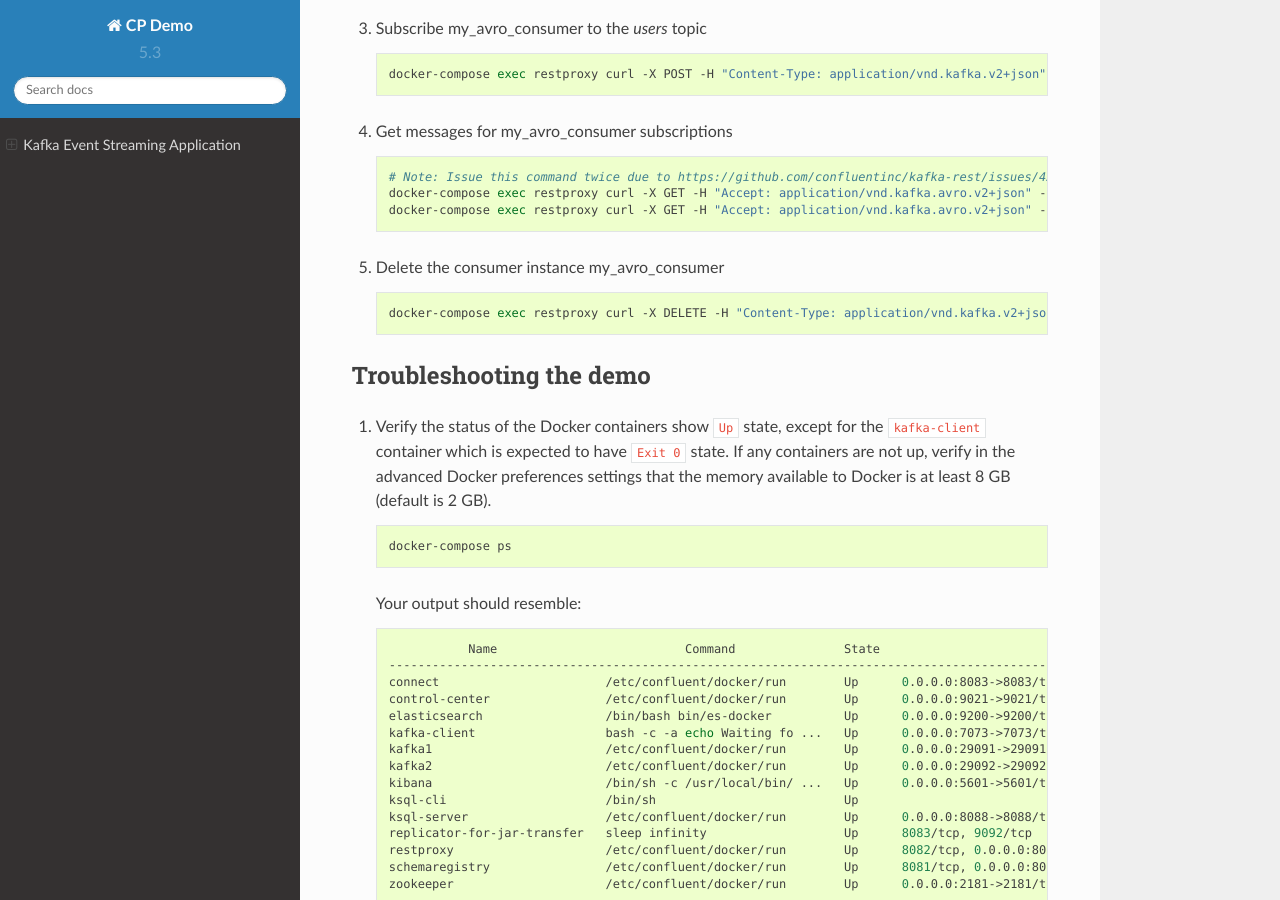
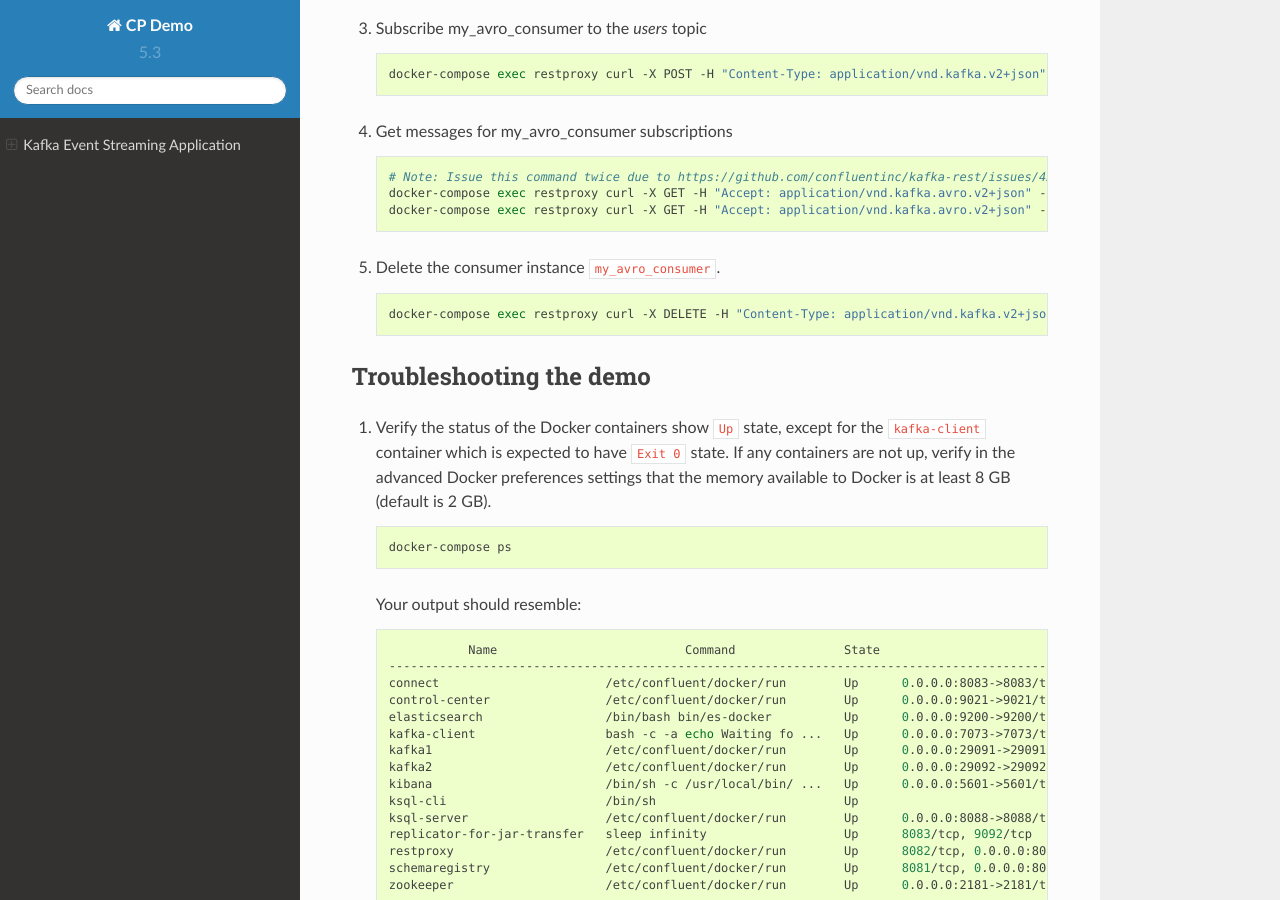
Before and after one commit to confluentinc/cp-demo, a Sphinx documentation site: the page built from docs/index.rst, in a window 1280 px wide and 900 px high, scrolled down 35987 px. Built offline with Sphinx 7.4.7 and the Read the Docs theme 2.0.0, drawn with Linux system fonts in a browser that asks for light colours.

```diff
--- a/docs/index.rst
+++ b/docs/index.rst
@@ -1012,7 +1012,7 @@ The `Confluent REST Proxy <https://docs.confluent.io/current/kafka-rest/docs/ind
        docker-compose exec restproxy curl -X GET -H "Accept: application/vnd.kafka.avro.v2+json" --cert /etc/kafka/secrets/restproxy.certificate.pem --key /etc/kafka/secrets/restproxy.key --tlsv1.2 --cacert /etc/kafka/secrets/snakeoil-ca-1.crt https://restproxy:8086/consumers/my_avro_consumer/instances/my_consumer_instance/records
        docker-compose exec restproxy curl -X GET -H "Accept: application/vnd.kafka.avro.v2+json" --cert /etc/kafka/secrets/restproxy.certificate.pem --key /etc/kafka/secrets/restproxy.key --tlsv1.2 --cacert /etc/kafka/secrets/snakeoil-ca-1.crt https://restproxy:8086/consumers/my_avro_consumer/instances/my_consumer_instance/records
 
-5. Delete the consumer instance my_avro_consumer
+5. Delete the consumer instance ``my_avro_consumer``.
 
    .. sourcecode:: bash
 
```
